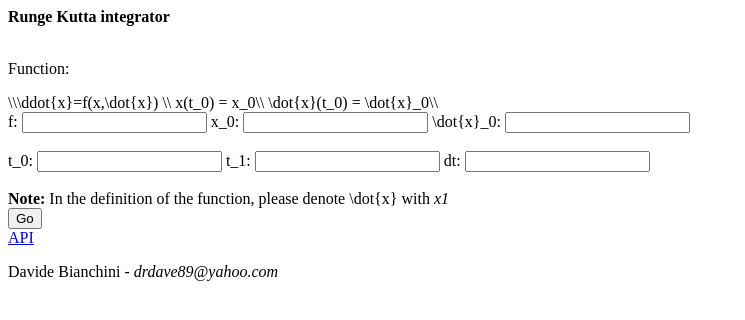
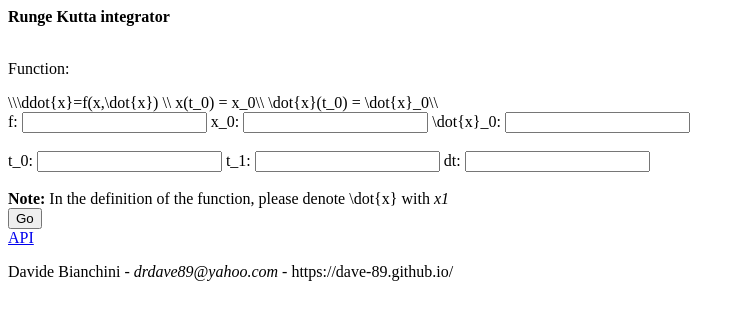
Before and after one commit to dave-89/runge, a Flask app: page / in a window 1280 px wide. Shown: the top 320 px of the page, without its empty margins (0-745 px from the left). Run offline with Flask 2, Linux system fonts and the light colour scheme; some libraries are stand-ins or nearby versions.

Commit message:
Update index.html

```diff
--- a/templates/index.html
+++ b/templates/index.html
@@ -29,7 +29,7 @@
   <div class="image">
   </div>
 
-  <p> Davide Bianchini - <i>drdave89@yahoo.com</i></p>
+  <p> Davide Bianchini - <i>drdave89@yahoo.com</i> - https://dave-89.github.io/</p>
 
 
 <script type="text/javascript" src="https://latex.codecogs.com/latexit.js"></script>
```
